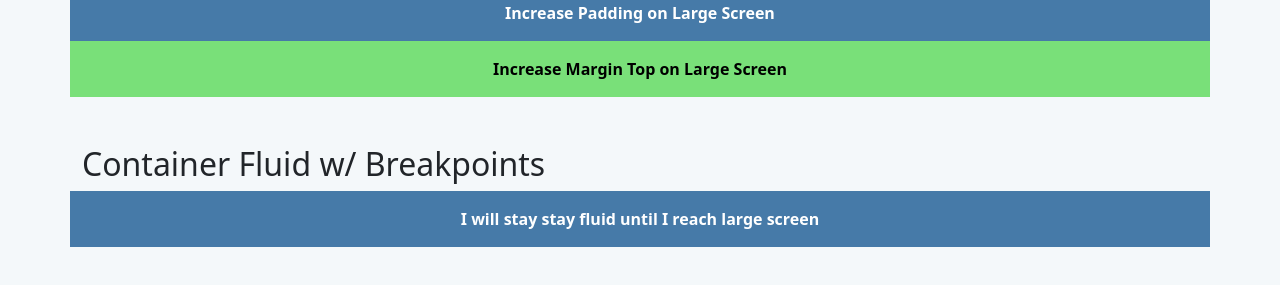
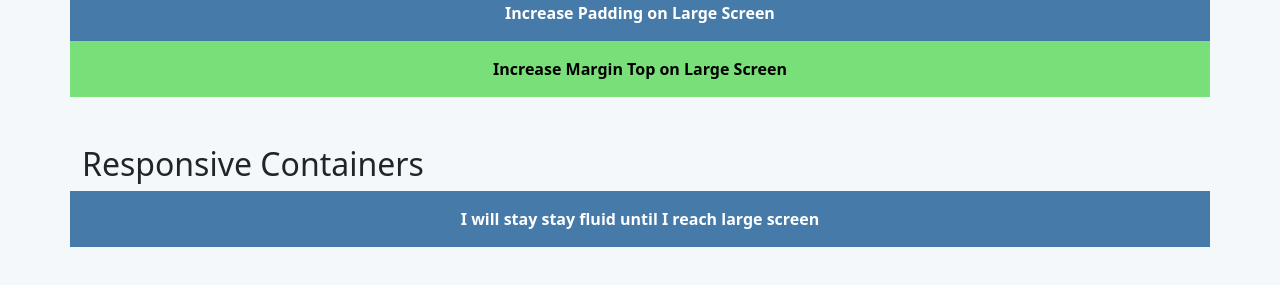
Before and after one commit to Matthew-J-Mendoza/Bootstrap_Responsiveness, a plain HTML site: page index.html in a window 1280 px wide. Shown: the part 737-1022 px from the top of the page. Drawn offline with nearby package versions, Linux system fonts and the light colour scheme.

Commit message:
Worksheet

```diff
--- a/index.html
+++ b/index.html
@@ -77,7 +77,7 @@
     <div class="container my-5">
         <div class="row">
             <div class="col-12">
-                <h2>Container Fluid w/ Breakpoints</h2>
+                <h2>Responsive Containers</h2>
             </div>
             <div class="col-12 column1">
                 I will stay stay fluid until I reach large screen
```
